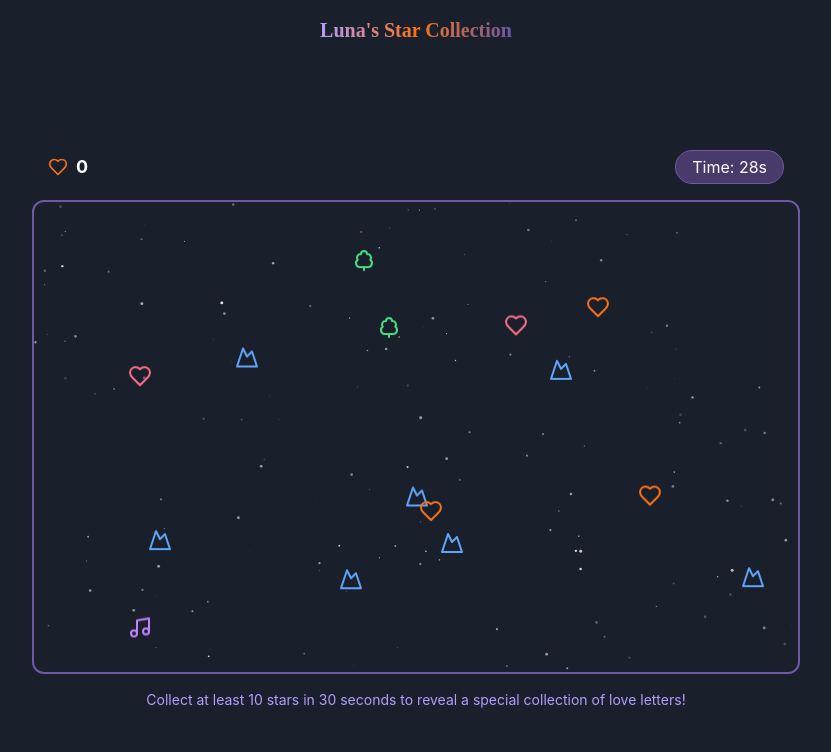
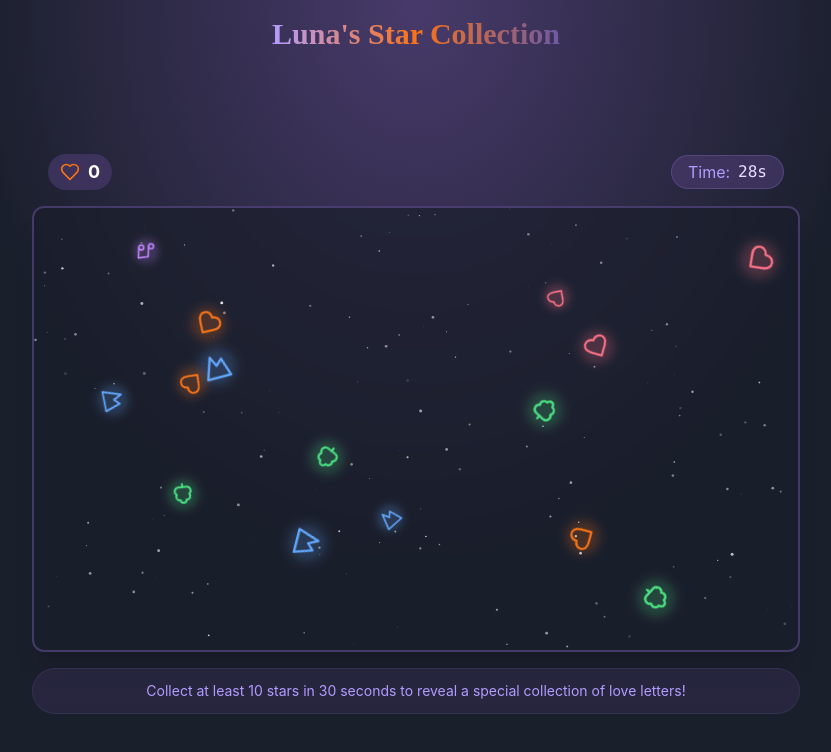
Before and after one commit to Griffin71/lunar-dreamscape-game, a React (Vite) app: page / in a window 1280 px wide. Both pictures are taken after a click on the button "Begin Your Adventure". Shown: the top 752 px of the page, without its empty margins (224-1055 px from the left). Built offline with nearby package versions, Linux system fonts and the light colour scheme.

Commit message:
Fix: Improve star collection game
- Improved star icons, animations, and layout.
- Added more messages for each star type.
- Enhanced overall visual appeal.

```diff
--- a/src/pages/LunaGame.tsx
+++ b/src/pages/LunaGame.tsx
@@ -1,6 +1,7 @@
+
 import React, { useState, useEffect, useRef } from "react";
 import { Button } from "@/components/ui/button";
-import { Music, Mountain, TreeDeciduous, Heart } from "lucide-react";
+import { Music, Mountain, TreeDeciduous, Heart, Star as StarIcon, Sparkles } from "lucide-react";
 import { Card, CardContent } from "@/components/ui/card";
 import { StarField } from "@/components/StarField";
 import { MessageReveal } from "@/components/MessageReveal";
@@ -14,6 +15,9 @@ interface Star {
   type: string;
   velocityX: number;
   velocityY: number;
+  size: number;
+  rotation: number;
+  rotationSpeed: number;
 }
 
 const LunaGame = () => {
@@ -39,6 +43,7 @@ const LunaGame = () => {
           const x = 40 + Math.random() * (width - 80);
           const y = 40 + Math.random() * (height - 80);
           const type = starTypes[Math.floor(Math.random() * starTypes.length)];
+          const size = Math.random() * 0.5 + 0.8; // Size variation between 0.8-1.3
 
           newStars.push({
             id: i,
@@ -46,8 +51,11 @@ const LunaGame = () => {
             y,
             collected: false,
             type,
-            velocityX: (Math.random() - 0.5) * 1,
-            velocityY: (Math.random() - 0.5) * 1
+            velocityX: (Math.random() - 0.5) * 0.7, // Reduced velocity for smoother movement
+            velocityY: (Math.random() - 0.5) * 0.7,
+            size,
+            rotation: Math.random() * 360,
+            rotationSpeed: (Math.random() - 0.5) * 1.5
           });
         }
 
@@ -63,10 +71,15 @@ const LunaGame = () => {
 
             const newX = star.x + star.velocityX;
             const newY = star.y + star.velocityY;
+            const newRotation = star.rotation + star.rotationSpeed;
 
+            // Gentler bounce with easing
             const bounce = (pos: number, vel: number, min: number, max: number) => {
-              if (pos <= min || pos >= max) {
-                return -vel * 0.8;
+              if (pos <= min) {
+                return Math.abs(vel) * 0.9; // Reduce velocity slightly on bounce
+              }
+              if (pos >= max) {
+                return -Math.abs(vel) * 0.9;
               }
               return vel;
             };
@@ -78,11 +91,12 @@ const LunaGame = () => {
               x: Math.max(40, Math.min(width - 40, newX)),
               y: Math.max(40, Math.min(height - 40, newY)),
               velocityX: bounce(newX, star.velocityX, 40, width - 40),
-              velocityY: bounce(newY, star.velocityY, 40, height - 40)
+              velocityY: bounce(newY, star.velocityY, 40, height - 40),
+              rotation: newRotation % 360
             };
           })
         );
-      }, 50);
+      }, 16); // 60fps for smoother animation
 
       const timer = setInterval(() => {
         setTimeLeft(prev => {
@@ -104,14 +118,34 @@ const LunaGame = () => {
         });
       }, 1000);
 
+      // Handle window resize
+      const handleResize = () => {
+        setStars(prevStars => {
+          if (!gameAreaRef.current) return prevStars;
+
+          const { width, height } = gameAreaRef.current.getBoundingClientRect();
+
+          return prevStars.map(star => ({
+            ...star,
+            x: Math.min(star.x, width - 40),
+            y: Math.min(star.y, height - 40)
+          }));
+        });
+      };
+
+      window.addEventListener('resize', handleResize);
+
       return () => {
         clearInterval(timer);
         clearInterval(moveInterval);
+        window.removeEventListener('resize', handleResize);
       };
     }
   }, [gameStarted, gameCompleted, score, toast]);
 
   const collectStar = (id: number, type: string) => {
+    // Play a collection sound (can be implemented later)
+
     setStars(prevStars =>
       prevStars.map(star =>
         star.id === id ? { ...star, collected: true } : star
@@ -126,35 +160,60 @@ const LunaGame = () => {
         "The beautiful game brings us together!",
         "Your passion for soccer lights up the field!",
         "Sundowns shining bright like you!",
-        "Every match is magic with you!"
+        "Every match is magic with you!",
+        "Soccer magic in your smile!",
+        "Your team spirit inspires everyone!",
+        "Champions at heart, just like you!",
+        "Your soccer love is beautiful to watch",
+        "Sundowns victory in your eyes!"
       ],
       nature: [
         "Finding peace among the trees 🌳",
         "Nature's embrace calms the soul",
         "Every flower blooms for you",
         "Peaceful moments in nature's arms",
-        "Connected to earth's gentle heart"
+        "Connected to earth's gentle heart",
+        "The trees whisper your name",
+        "Nature's beauty, like yours, is breathtaking",
+        "Forest walks with you are magical",
+        "Flowers bloom brighter when you're near",
+        "Your soul is as pure as nature itself"
       ],
       adventure: [
         "Life is an adventure waiting to happen 🏔️",
         "Skydiving into love with you",
         "Climbing mountains of dreams together",
         "Every day's an adventure by your side",
-        "Snowboarding through life's thrills"
+        "Snowboarding through life's thrills",
+        "Your adventurous spirit takes my breath away",
+        "Hot air balloons and endless skies with you",
+        "The greatest adventure is loving you",
+        "Rock climbing to new heights together",
+        "Brave hearts explore the world as one"
       ],
       music: [
         "RnB and Hip Hop move the soul 🎵",
         "Your heart beats to the perfect rhythm",
         "Dancing through life with you",
         "Our love song plays forever",
-        "Music speaks what words can't say"
+        "Music speaks what words can't say",
+        "Your favorite songs are the soundtrack to our love",
+        "Every beat reminds me of you",
+        "Melodies that connect our hearts",
+        "The rhythm of your laugh is my favorite song",
+        "Our love story deserves its own album"
       ],
       comfort: [
         "Cozy vibes in baggy clothes 🏠",
         "Home is wherever you are",
         "Comfort in your gentle presence",
         "Safe in our little world",
-        "Perfect peace with you"
+        "Perfect peace with you",
+        "Your warmth is my favorite feeling",
+        "Sharing quiet moments is everything",
+        "Comfort and joy in your smile",
+        "Nothing beats cozy days with you",
+        "Finding home in your embrace"
       ]
     };
 
@@ -187,24 +246,26 @@ const LunaGame = () => {
       case 'adventure': return <Mountain className="h-6 w-6 text-blue-400" />;
       case 'music': return <Music className="h-6 w-6 text-purple-400" />;
       case 'comfort': return <Heart className="h-6 w-6 text-rose-400" />;
-      default: return <Heart className="h-6 w-6 text-yellow-400" />;
+      default: return <StarIcon className="h-6 w-6 text-yellow-400" />;
     }
   };
 
   return (
-    <div className="min-h-screen flex flex-col bg-cosmic-900 text-white">
+    <div className="min-h-screen flex flex-col bg-cosmic-900 text-white bg-[radial-gradient(ellipse_at_top,_var(--tw-gradient-stops))] from-cosmic-800 via-cosmic-900 to-cosmic-900">
       <header className="p-4 flex items-center justify-center">
-        <h1 className="text-xl font-bold bg-gradient-to-r from-cosmic-300 via-luna-orange to-cosmic-700 bg-clip-text text-transparent">
+        <h1 className="text-2xl md:text-3xl font-bold bg-gradient-to-r from-cosmic-300 via-luna-orange to-cosmic-700 bg-clip-text text-transparent">
           Luna's Star Collection
         </h1>
       </header>
 
       <main className="flex-1 flex flex-col items-center justify-center p-4">
         {!gameStarted && !gameCompleted ? (
-          <Card className="w-full max-w-md bg-cosmic-900/80 border border-cosmic-700">
+          <Card className="w-full max-w-md bg-cosmic-900/80 border border-cosmic-700 backdrop-blur-sm shadow-lg shadow-cosmic-500/20 hover:shadow-cosmic-500/30 transition-all">
             <CardContent className="pt-6 flex flex-col items-center text-center">
               <div className="relative mb-6">
-                <Heart className="h-12 w-12 text-luna-orange animate-pulse" />
+                <div className="absolute -inset-1 bg-gradient-to-r from-luna-orange via-cosmic-500 to-luna-pink rounded-full opacity-75 blur-sm animate-pulse"></div>
+                <Heart className="h-12 w-12 text-luna-orange relative animate-pulse" />
+                <Sparkles className="h-5 w-5 text-yellow-300 absolute -top-1 -right-1 animate-pulse" />
               </div>
               <h2 className="text-2xl font-bold bg-gradient-to-r from-cosmic-300 to-cosmic-500 bg-clip-text text-transparent mb-4">
                 Luna's Star Collection
@@ -214,7 +275,7 @@ const LunaGame = () => {
               </p>
               <div className="grid grid-cols-2 gap-4 mb-6">
                 {starTypes.map(type => (
-                  <div key={type} className="flex items-center gap-2">
+                  <div key={type} className="flex items-center gap-2 p-2 rounded-lg bg-cosmic-800/50 hover:bg-cosmic-800/80 transition-colors">
                     {getStarIcon(type)}
                     <span className="text-sm capitalize">{type}</span>
                   </div>
@@ -222,9 +283,10 @@ const LunaGame = () => {
               </div>
               <Button
                 onClick={() => setGameStarted(true)}
-                className="w-full bg-luna-orange hover:bg-luna-orange/90"
+                className="w-full bg-gradient-to-r from-luna-orange to-cosmic-700 hover:from-luna-orange hover:to-cosmic-600 border-0 relative group overflow-hidden"
               >
-                Begin Your Adventure
+                <span className="relative z-10">Begin Your Adventure</span>
+                <span className="absolute inset-0 bg-gradient-to-r from-cosmic-500 to-luna-orange opacity-0 group-hover:opacity-100 transition-opacity duration-300"></span>
               </Button>
             </CardContent>
           </Card>
@@ -236,44 +298,70 @@ const LunaGame = () => {
         ) : (
           <div className="w-full max-w-3xl flex flex-col h-[70vh]">
             <div className="flex justify-between items-center mb-4 px-4">
-              <div className="flex gap-2 items-center">
+              <div className="flex gap-2 items-center bg-cosmic-800/70 px-3 py-1 rounded-full backdrop-blur-sm">
                 <Heart className="h-5 w-5 text-luna-orange" />
                 <span className="font-bold text-lg">{score}</span>
               </div>
-              <div className="px-4 py-1 rounded-full bg-cosmic-800 border border-cosmic-700">
-                Time: {timeLeft}s
+              <div className="px-4 py-1 rounded-full bg-cosmic-800/70 border border-cosmic-700/50 backdrop-blur-sm flex items-center gap-2">
+                <span className="text-cosmic-300">Time:</span>
+                <span className={`font-mono ${timeLeft <= 10 ? 'text-red-400 animate-pulse' : 'text-cosmic-100'}`}>
+                  {timeLeft}s
+                </span>
               </div>
             </div>
 
             <div
               ref={gameAreaRef}
-              className="flex-1 relative border-2 border-cosmic-700 rounded-lg overflow-hidden bg-cosmic-900"
+              className="flex-1 relative border-2 border-cosmic-700/50 rounded-lg overflow-hidden bg-cosmic-900/70 backdrop-blur-sm shadow-xl"
             >
               <StarField />
 
               {stars.map(star => !star.collected && (
                 <button
                   key={star.id}
-                  className="absolute transform -translate-x-1/2 -translate-y-1/2 p-2 cursor-pointer transition-transform hover:scale-125 focus:outline-none focus:ring-2 focus:ring-cosmic-500 rounded-full animate-float"
+                  className="absolute transform -translate-x-1/2 -translate-y-1/2 p-3 cursor-pointer transition-all hover:scale-125 focus:outline-none focus:ring-2 focus:ring-cosmic-500 rounded-full"
                   style={{
                     left: star.x,
                     top: star.y,
-                    animationDelay: `${Math.random() * 2}s`
+                    transform: `translate(-50%, -50%) scale(${star.size}) rotate(${star.rotation}deg)`,
+                    transition: "transform 0.3s ease-out, filter 0.3s ease-out",
+                    animation: `float-custom 6s ease-in-out infinite`,
+                    animationDelay: `${Math.random() * 5}s`
                   }}
                   onClick={() => collectStar(star.id, star.type)}
                   aria-label={`Collect ${star.type} star`}
                 >
-                  {getStarIcon(star.type)}
+                  <div className="relative">
+                    <div className="absolute -inset-1 rounded-full opacity-70 blur-sm animate-pulse"
+                      style={{
+                        backgroundColor:
+                          star.type === 'soccer' ? 'rgba(249, 115, 22, 0.4)' :
+                          star.type === 'nature' ? 'rgba(74, 222, 128, 0.4)' :
+                          star.type === 'adventure' ? 'rgba(96, 165, 250, 0.4)' :
+                          star.type === 'music' ? 'rgba(192, 132, 252, 0.4)' :
+                          'rgba(251, 113, 133, 0.4)'
+                      }}
+                    ></div>
+                    {getStarIcon(star.type)}
+                  </div>
                 </button>
               ))}
             </div>
 
-            <div className="mt-4 text-center text-sm text-cosmic-300">
+            <div className="mt-4 text-center text-sm text-cosmic-300 bg-cosmic-800/30 p-3 rounded-full backdrop-blur-sm border border-cosmic-700/20">
               Collect at least 10 stars in 30 seconds to reveal a special collection of love letters!
             </div>
           </div>
         )}
       </main>
+
+      <style jsx="true">{`
+        @keyframes float-custom {
+          0% { transform: translate(-50%, -50%) scale(${star => star.size}) rotate(${star => star.rotation}deg) translateY(0px); }
+          50% { transform: translate(-50%, -50%) scale(${star => star.size}) rotate(${star => star.rotation + 5}deg) translateY(-10px); }
+          100% { transform: translate(-50%, -50%) scale(${star => star.size}) rotate(${star => star.rotation}deg) translateY(0px); }
+        }
+      `}</style>
     </div>
   );
 };
```
Also changed, not shown: src/index.css (+30 -0 lines).
